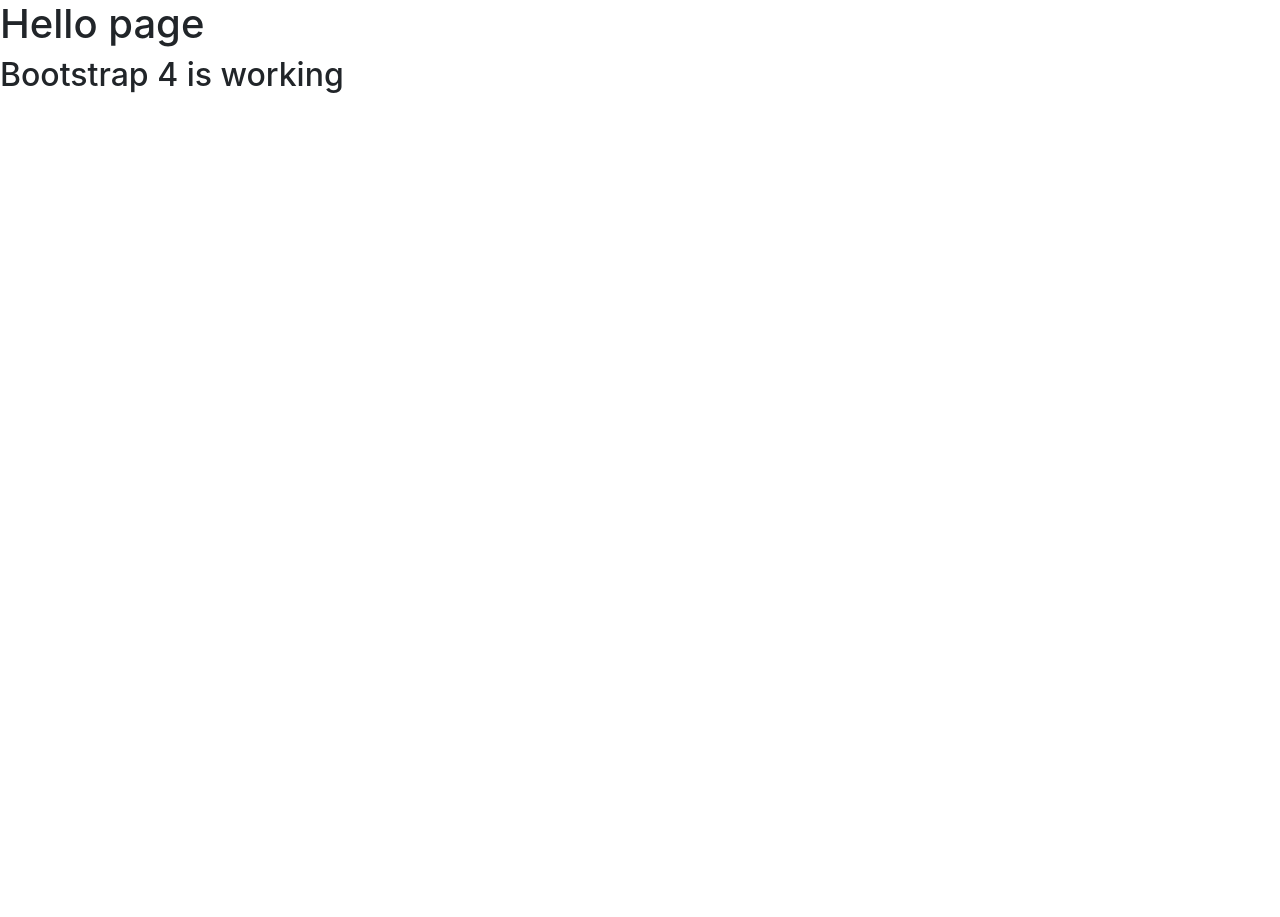
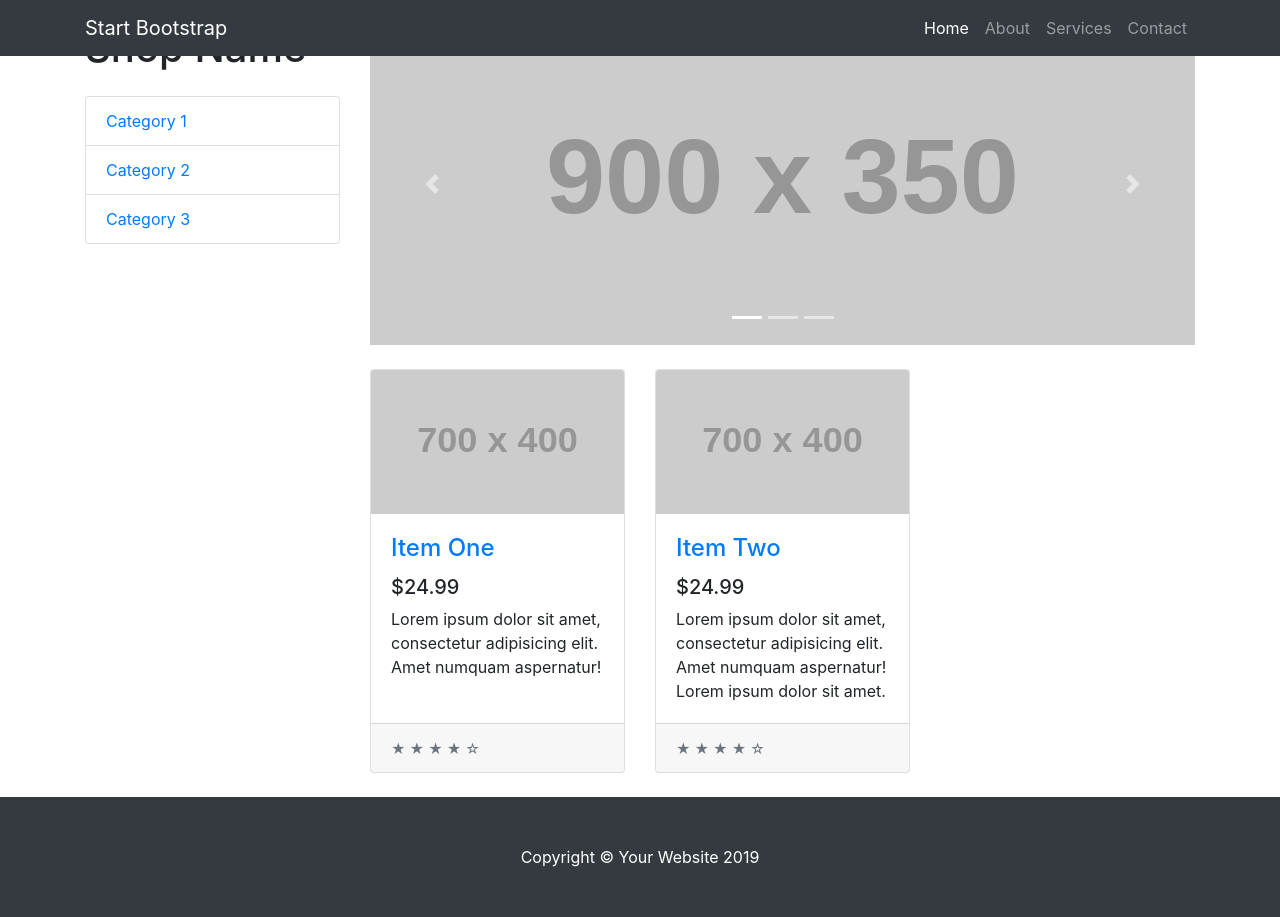
Before and after one commit to algorithm-ssau/clothes-catalogue, a Django app: page / in a window 1280 px wide. Before the commit the page ends 93 px from the top, so only its background shows below. Run offline with Django 3.2, Linux system fonts and the light colour scheme; grey boxes labelled with a size stand in for pictures from a placeholder-image service; some libraries are stand-ins or nearby versions.

Commit message:
Home page html
From Bootstrap online-shop template

```diff
--- a/mysite/clothes/templates/clothes/index.html
+++ b/mysite/clothes/templates/clothes/index.html
@@ -1,16 +1,160 @@
 <!DOCTYPE html>
 <html lang="en">
+
 <head>
-    <meta charset="UTF-8">
-    <title>Homepage</title>
 
-     {% load bootstrap4 %}
-    <script src="{% bootstrap_jquery_url %}"></script>
-    {% bootstrap_javascript %}
-    {% bootstrap_css %}
+  <meta charset="utf-8">
+  <meta name="viewport" content="width=device-width, initial-scale=1, shrink-to-fit=no">
+  <meta name="description" content="">
+  <meta name="author" content="">
+
+  <title>Shop Homepage - Start Bootstrap Template</title>
+
+
+  {% load bootstrap4 %}
+  <script src="{% bootstrap_jquery_url %}"></script>
+  {% bootstrap_javascript %}
+  {% bootstrap_css %}
+
+    <!-- Custom styles for this template -->
+  <link href="css/shop-homepage.css" rel="stylesheet">
+
 </head>
+
 <body>
-    <h1>Hello page</h1>
-    <h2>Bootstrap 4 is working</h2>
+
+  <!-- Navigation -->
+  <nav class="navbar navbar-expand-lg navbar-dark bg-dark fixed-top">
+    <div class="container">
+      <a class="navbar-brand" href="#">Start Bootstrap</a>
+      <button class="navbar-toggler" type="button" data-toggle="collapse" data-target="#navbarResponsive" aria-controls="navbarResponsive" aria-expanded="false" aria-label="Toggle navigation">
+        <span class="navbar-toggler-icon"></span>
+      </button>
+      <div class="collapse navbar-collapse" id="navbarResponsive">
+        <ul class="navbar-nav ml-auto">
+          <li class="nav-item active">
+            <a class="nav-link" href="#">Home
+              <span class="sr-only">(current)</span>
+            </a>
+          </li>
+          <li class="nav-item">
+            <a class="nav-link" href="#">About</a>
+          </li>
+          <li class="nav-item">
+            <a class="nav-link" href="#">Services</a>
+          </li>
+          <li class="nav-item">
+            <a class="nav-link" href="#">Contact</a>
+          </li>
+        </ul>
+      </div>
+    </div>
+  </nav>
+
+  <!-- Page Content -->
+  <div class="container">
+
+    <div class="row">
+
+      <div class="col-lg-3">
+
+        <h1 class="my-4">Shop Name</h1>
+        <div class="list-group">
+          <a href="#" class="list-group-item">Category 1</a>
+          <a href="#" class="list-group-item">Category 2</a>
+          <a href="#" class="list-group-item">Category 3</a>
+        </div>
+
+      </div>
+      <!-- /.col-lg-3 -->
+
+      <div class="col-lg-9">
+
+        <div id="carouselExampleIndicators" class="carousel slide my-4" data-ride="carousel">
+          <ol class="carousel-indicators">
+            <li data-target="#carouselExampleIndicators" data-slide-to="0" class="active"></li>
+            <li data-target="#carouselExampleIndicators" data-slide-to="1"></li>
+            <li data-target="#carouselExampleIndicators" data-slide-to="2"></li>
+          </ol>
+          <div class="carousel-inner" role="listbox">
+            <div class="carousel-item active">
+              <img class="d-block img-fluid" src="http://placehold.it/900x350" alt="First slide">
+            </div>
+            <div class="carousel-item">
+              <img class="d-block img-fluid" src="http://placehold.it/900x350" alt="Second slide">
+            </div>
+            <div class="carousel-item">
+              <img class="d-block img-fluid" src="http://placehold.it/900x350" alt="Third slide">
+            </div>
+          </div>
+          <a class="carousel-control-prev" href="#carouselExampleIndicators" role="button" data-slide="prev">
+            <span class="carousel-control-prev-icon" aria-hidden="true"></span>
+            <span class="sr-only">Previous</span>
+          </a>
+          <a class="carousel-control-next" href="#carouselExampleIndicators" role="button" data-slide="next">
+            <span class="carousel-control-next-icon" aria-hidden="true"></span>
+            <span class="sr-only">Next</span>
+          </a>
+        </div>
+
+        <div class="row">
+
+          <div class="col-lg-4 col-md-6 mb-4">
+            <div class="card h-100">
+              <a href="#"><img class="card-img-top" src="http://placehold.it/700x400" alt=""></a>
+              <div class="card-body">
+                <h4 class="card-title">
+                  <a href="#">Item One</a>
+                </h4>
+                <h5>$24.99</h5>
+                <p class="card-text">Lorem ipsum dolor sit amet, consectetur adipisicing elit. Amet numquam aspernatur!</p>
+              </div>
+              <div class="card-footer">
+                <small class="text-muted">&#9733; &#9733; &#9733; &#9733; &#9734;</small>
+              </div>
+            </div>
+          </div>
+
+          <div class="col-lg-4 col-md-6 mb-4">
+            <div class="card h-100">
+              <a href="#"><img class="card-img-top" src="http://placehold.it/700x400" alt=""></a>
+              <div class="card-body">
+                <h4 class="card-title">
+                  <a href="#">Item Two</a>
+                </h4>
+                <h5>$24.99</h5>
+                <p class="card-text">Lorem ipsum dolor sit amet, consectetur adipisicing elit. Amet numquam aspernatur! Lorem ipsum dolor sit amet.</p>
+              </div>
+              <div class="card-footer">
+                <small class="text-muted">&#9733; &#9733; &#9733; &#9733; &#9734;</small>
+              </div>
+            </div>
+          </div>
+
+        </div>
+        <!-- /.row -->
+
+      </div>
+      <!-- /.col-lg-9 -->
+
+    </div>
+    <!-- /.row -->
+
+  </div>
+  <!-- /.container -->
+
+  <!-- Footer -->
+  <footer class="py-5 bg-dark">
+    <div class="container">
+      <p class="m-0 text-center text-white">Copyright &copy; Your Website 2019</p>
+    </div>
+    <!-- /.container -->
+  </footer>
+
+ <!-- Bootstrap core JavaScript -->
+  <script src="vendor/jquery/jquery.min.js"></script>
+  <script src="vendor/bootstrap/js/bootstrap.bundle.min.js"></script>
+
 </body>
+
 </html>
```
